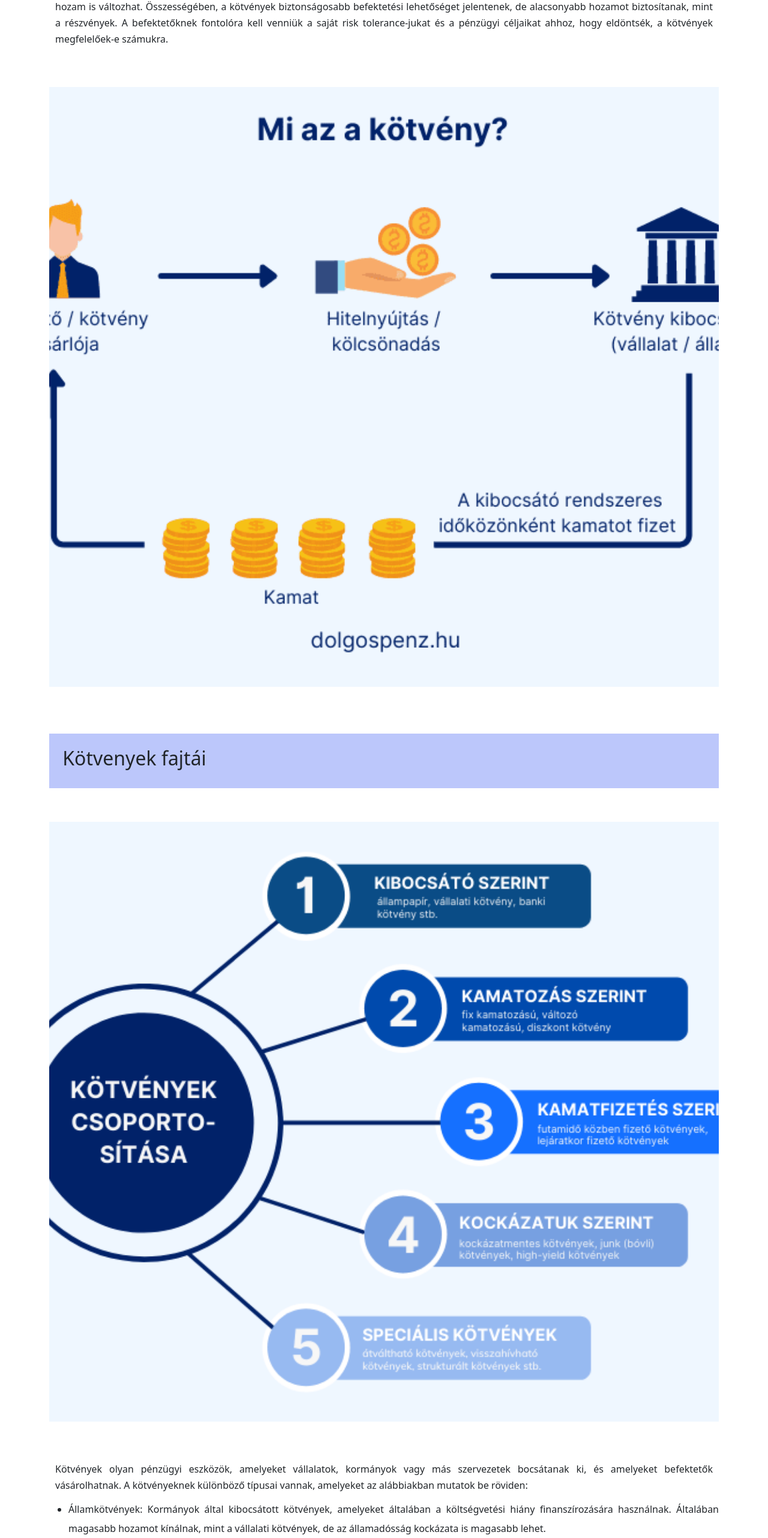
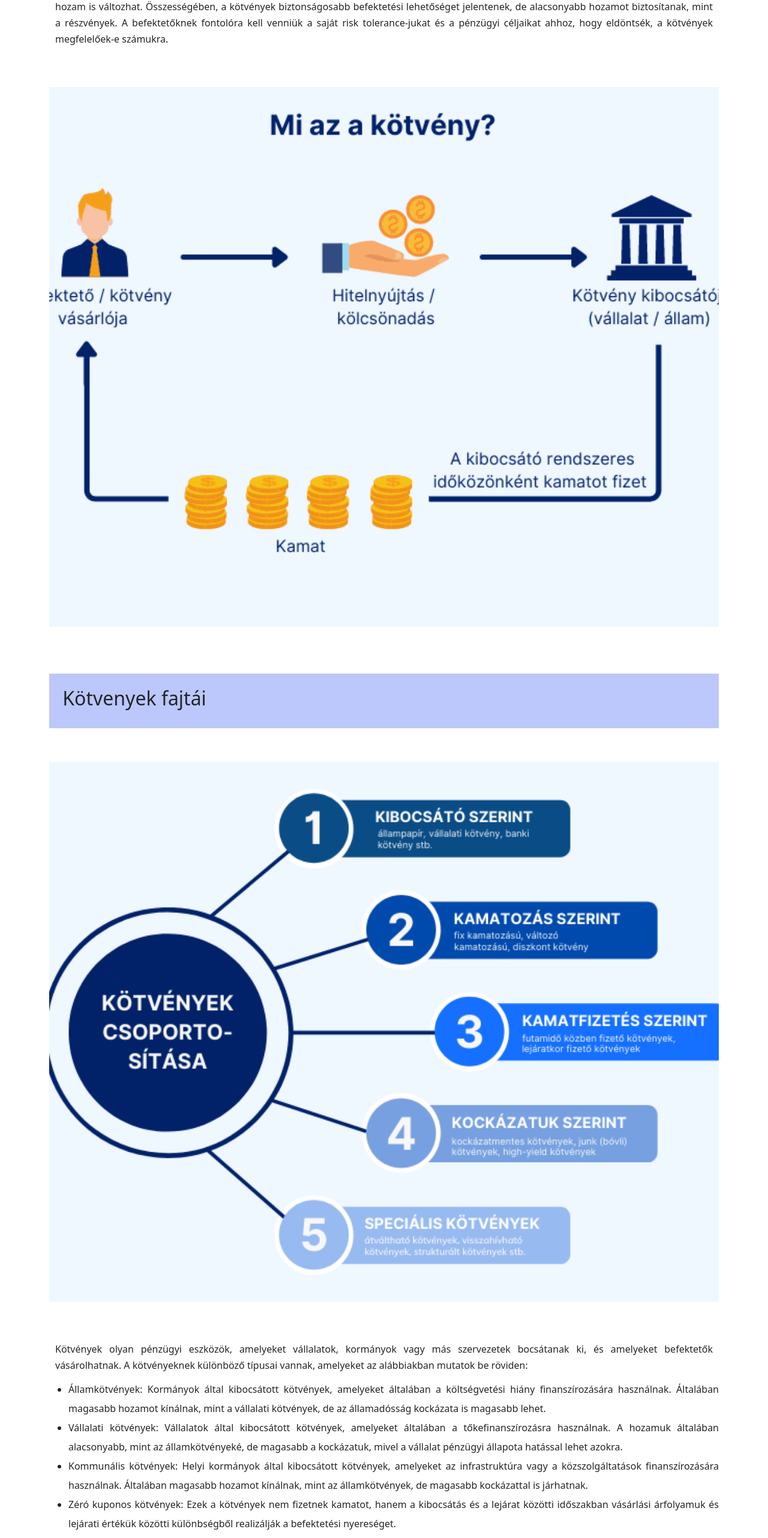
Before and after one commit to Veszelovszki-Fulop-Szalma/proba_1, a React (Create React App) app in the folder client/: page /kotveny in a window 1280 px wide. Shown: the part 1145-3709 px from the top of the page at 60% size. Built offline with nearby package versions, Linux system fonts and the light colour scheme.

Commit message:
kotveny kep fix

```diff
--- a/client/src/pages/Kotveny/Kotveny.css
+++ b/client/src/pages/Kotveny/Kotveny.css
@@ -5,7 +5,7 @@
 
 .kepkot{
     height: 200vh;
-    max-height: 1000px;
+    max-height: 900px;
     background-image: url("./kotveny.png");
     background-repeat: no-repeat;
     background-size: cover;
@@ -15,7 +15,7 @@
 
 .kepkotfaj{
   height: 200vh;
-  max-height: 1000px;
+  max-height: 900px;
   background-image: url("./kotvenyfaj.png");
   background-repeat: no-repeat;
   background-size: cover;
```
Also changed, not shown: client/src/pages/Kotveny/kotveny.png.
